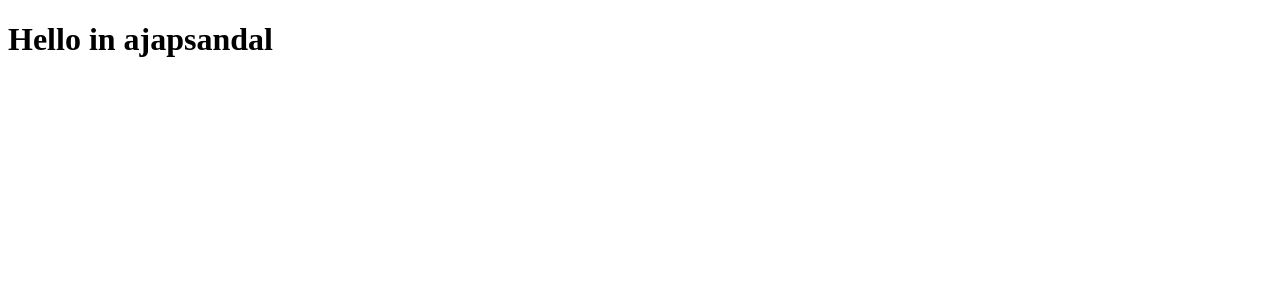
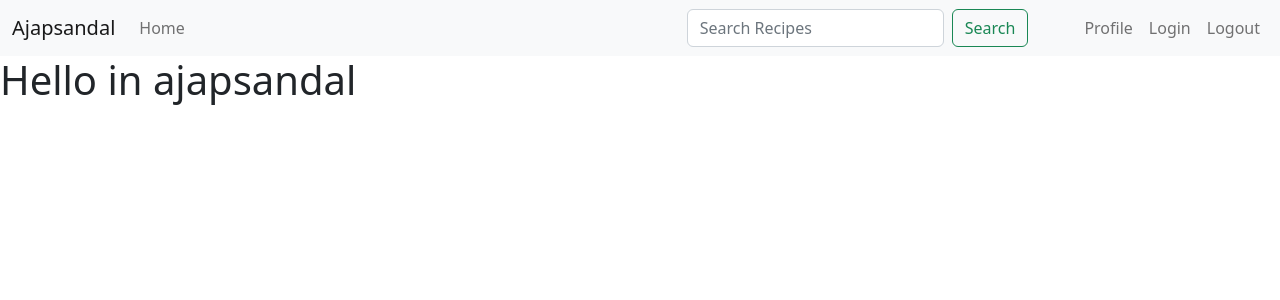
Before and after one commit to datotoda/Ajapsandal, a Flask app: page / in a window 1280 px wide. Shown: the top 300 px of the page. Run offline with Flask 2, Linux system fonts and the light colour scheme.

Commit message:
გადავიყვანე jinja ს თიმპლეითებზე

```diff
--- a/templates/base.html
+++ b/templates/base.html
@@ -1,10 +1,66 @@
 <!DOCTYPE html>
 <html lang="en">
-<head>
-    <meta charset="UTF-8">
-    <title>Title</title>
-</head>
-<body>
+    <head>
 
-</body>
+        <meta charset="UTF-8">
+
+        <title>
+            {% block title %}
+                Ajapsandal
+            {% endblock %}
+        </title>
+
+        <link href="https://cdn.jsdelivr.net/npm/bootstrap@5.2.0-beta1/dist/css/bootstrap.min.css" rel="stylesheet"
+              integrity="sha384-0evHe/X+R7YkIZDRvuzKMRqM+OrBnVFBL6DOitfPri4tjfHxaWutUpFmBp4vmVor"
+              crossorigin="anonymous">
+
+    </head>
+    <body>
+
+        <!-- Navbar -->
+        <nav class="navbar navbar-expand-lg bg-light">
+            <div class="container-fluid">
+                <a class="navbar-brand" href="/">Ajapsandal</a>
+                <button class="navbar-toggler" type="button" data-bs-toggle="collapse"
+                        data-bs-target="#navbarSupportedContent" aria-controls="navbarSupportedContent"
+                        aria-expanded="false" aria-label="Toggle navigation">
+                    <span class="navbar-toggler-icon"></span>
+                </button>
+                <div class="collapse navbar-collapse" id="navbarSupportedContent">
+                    <ul class="navbar-nav me-auto mb-2 mb-lg-0">
+                        <li class="nav-item">
+                            <a class="nav-link" href="/">Home</a>
+                        </li>
+                    </ul>
+
+                    <form class="d-flex" role="search" action="/recipes" method="get">
+                        <input class="form-control me-2" type="search" placeholder="Search Recipes" aria-label="Search"
+                               name="query">
+                        <button class="btn btn-outline-success" type="submit">Search</button>
+                    </form>
+                    <ul class="navbar-nav ms-5 mb-lg-0">
+                        <li class="nav-item">
+                            <a class="nav-link" href="/profile">Profile</a>
+                        </li>
+                        <li class="nav-item">
+                            <a class="nav-link" href="/login">Login</a>
+                        </li>
+                        <li class="nav-item">
+                            <a class="nav-link" href="/logout">Logout</a>
+                        </li>
+                    </ul>
+
+                </div>
+            </div>
+        </nav>
+
+        {% block context %}
+
+        {% endblock %}
+
+        <script src="https://cdn.jsdelivr.net/npm/bootstrap@5.2.0-beta1/dist/js/bootstrap.bundle.min.js"
+                integrity="sha384-pprn3073KE6tl6bjs2QrFaJGz5/SUsLqktiwsUTF55Jfv3qYSDhgCecCxMW52nD2"
+                crossorigin="anonymous"></script>
+
+    </body>
 </html>
--- a/templates/home.html
+++ b/templates/home.html
@@ -1,11 +1,9 @@
-<!DOCTYPE html>
-<html lang="en">
-<head>
-    <meta charset="UTF-8">
-    <title>Title</title>
-</head>
-<body>
-<h1> Hello in ajapsandal </h1>
+{% extends 'base.html' %}
 
-</body>
-</html>
+{% block title %}
+    {{ super() }} - Home
+{% endblock %}
+
+{% block context %}
+    <h1> Hello in ajapsandal </h1>
+{% endblock %}
```
